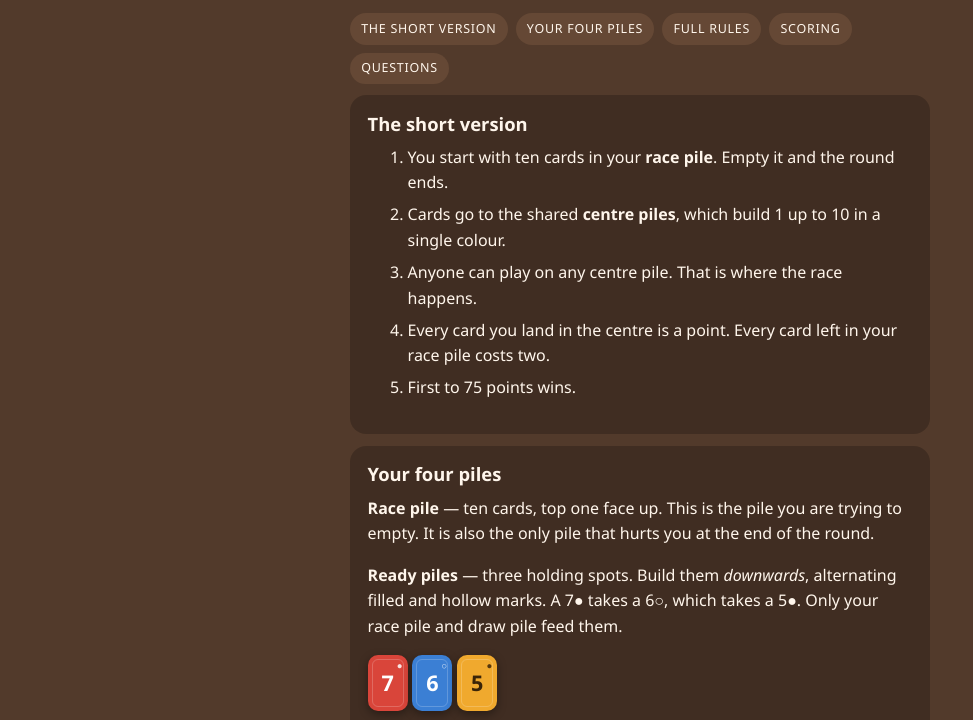
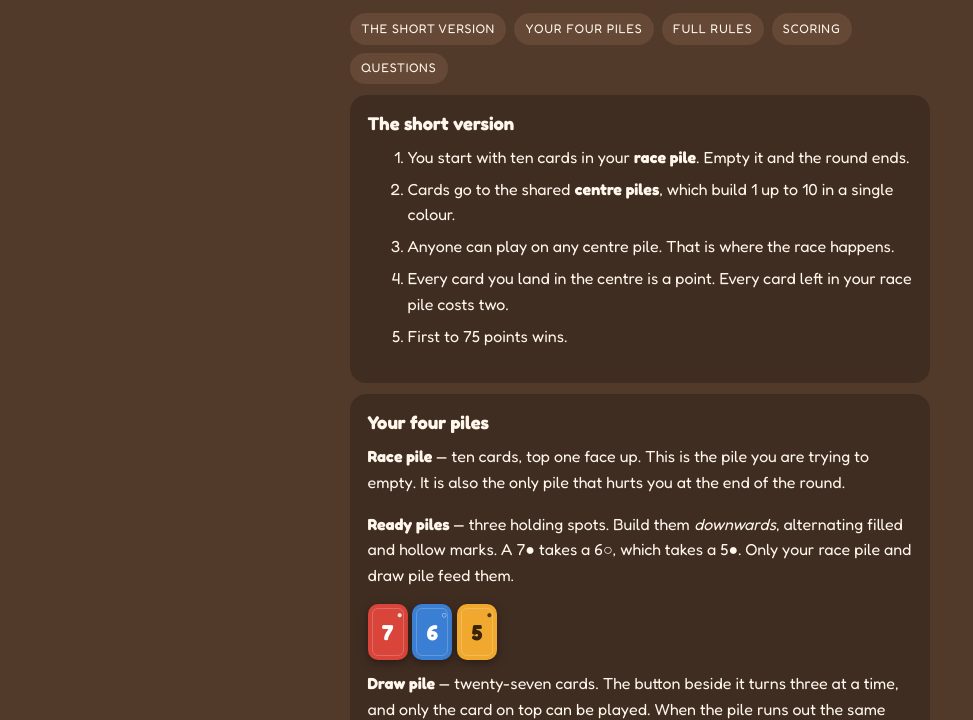
Before and after one commit to cgcezar/tenpile, a website: page public/rules.html in a window 1280 px wide. Shown: the part 203-923 px from the top of the page, without its empty margins (0-973 px from the left). Drawn offline with Linux system fonts and the light colour scheme.

Commit message:
Update theme color and add font links in rules.html

```diff
--- a/public/rules.html
+++ b/public/rules.html
@@ -5,8 +5,11 @@
 <meta name="viewport" content="width=device-width, initial-scale=1, viewport-fit=cover">
 <title>How to play — Tenpile</title>
 <meta name="description" content="Rules and answers for Tenpile, a simultaneous card race for 2 to 8 players.">
-<meta name="theme-color" content="#16211f">
+<meta name="theme-color" content="#523A2B">
 <link rel="manifest" href="/manifest.webmanifest">
+<link rel="preconnect" href="https://fonts.googleapis.com">
+<link rel="preconnect" href="https://fonts.gstatic.com" crossorigin>
+<link href="https://fonts.googleapis.com/css2?family=Fredoka:wght@400;500;600;700&display=swap" rel="stylesheet">
 <link rel="stylesheet" href="/app.css">
 <style>
   .jump { display: flex; gap: .5rem; flex-wrap: wrap; }
```
